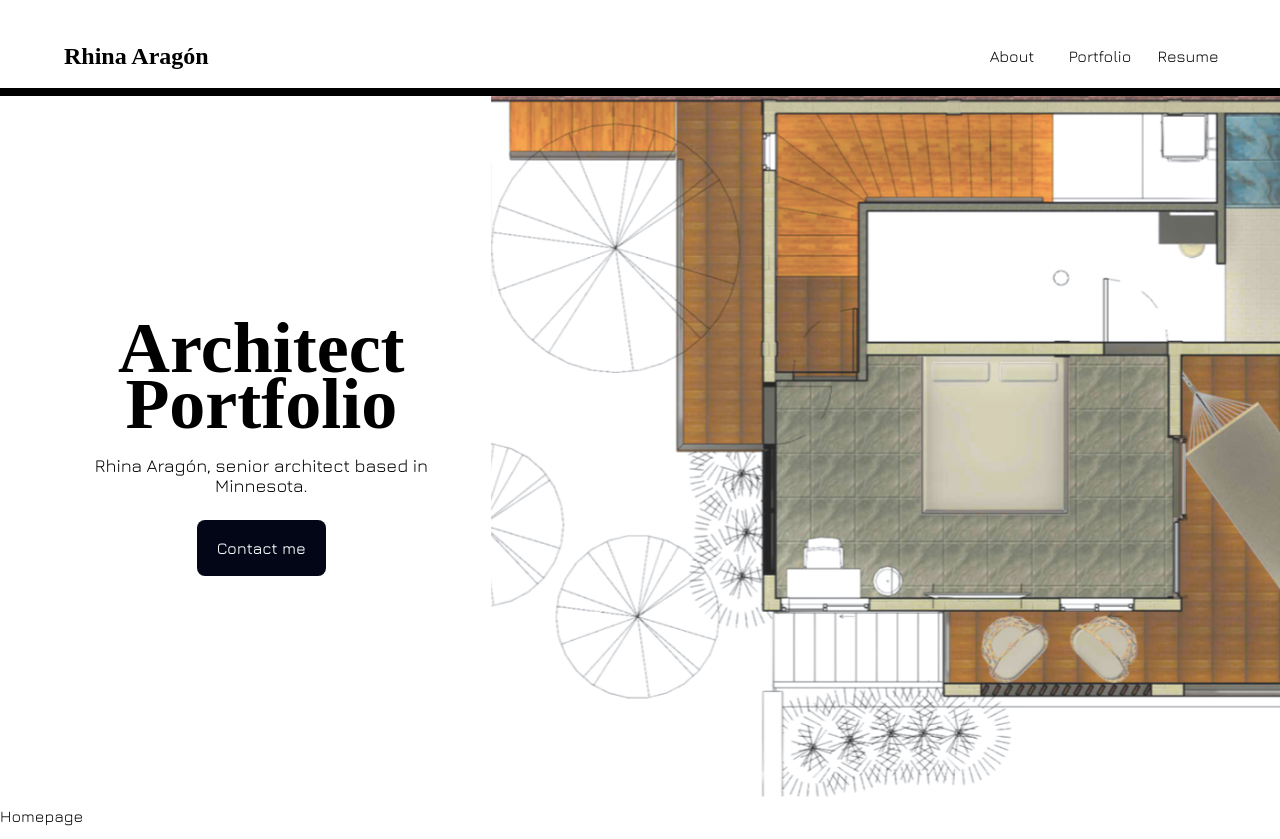
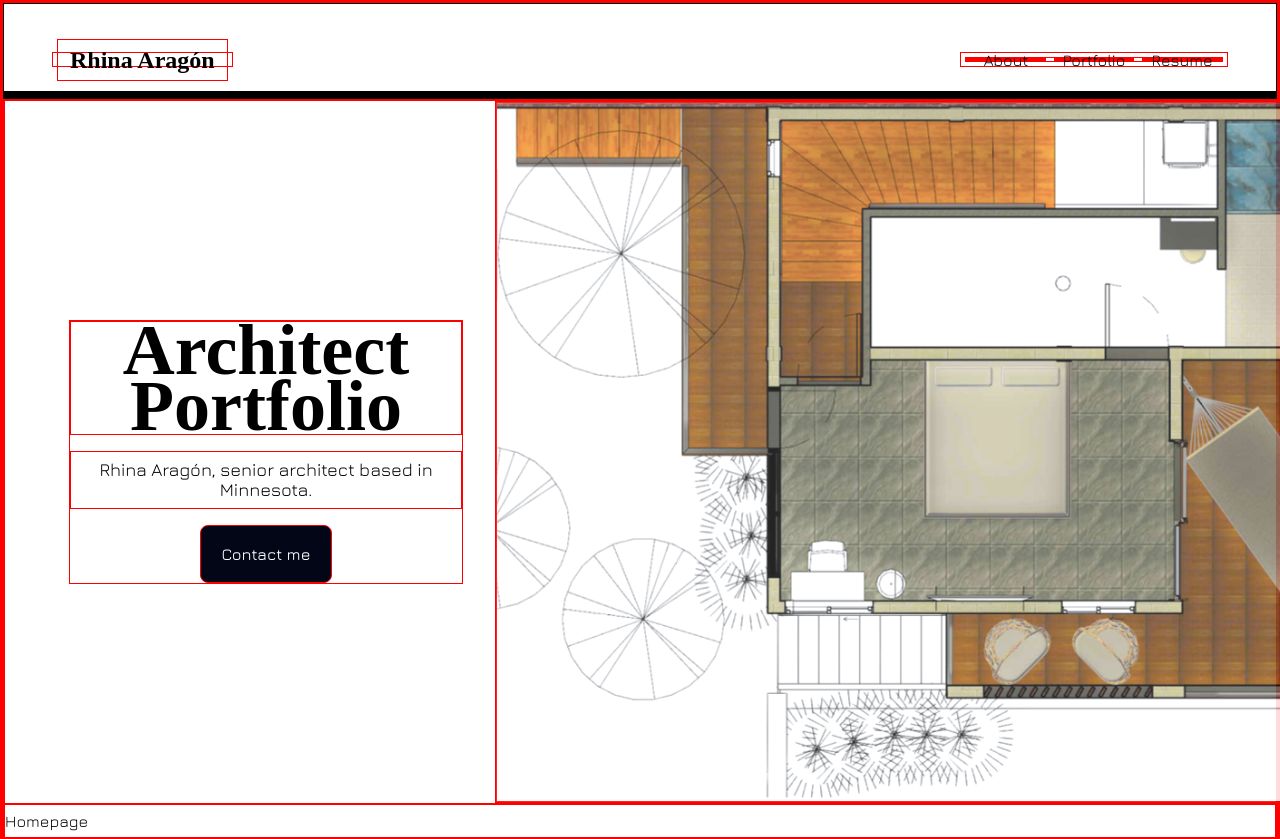
Before and after one commit to liz-garcia/architect-portfolio, a React (Vite) app in the folder client/: page / in a window 1280 px wide. Shown: the top 839 px of the page. Built offline with nearby package versions, Linux system fonts and the light colour scheme; a web font is replaced by a local one.

Commit message:
Minor optimization.

```diff
--- a/client/src/components/HeroSection.jsx
+++ b/client/src/components/HeroSection.jsx
@@ -14,9 +14,9 @@ const h1Style =
   "font-serif font-bold mb-4 lg:text-5xl/[2.5rem] xl:text-6xl/[3rem] 2xl:text-7xl/[3.5rem] md:mb-2 sm:mb-1";
 const h2Style = "text-lg/5 py-2 mb-4 md:mb-2";
 // Image div
-const heroImgContainerStyle = "w-2/3 h-full md:w-full md:h-2/3";
+const heroImgContainerStyle = "w-2/3 h-full md:h-2/3 md:w-full";
 const heroImgStyle =
-  "size-full object-cover transition-opacity duration-1000 ease-in-out";
+  "size-full object-cover transition-opacity duration-1000 ease-in-out p-0";
 
 // HeroSection component
 function HeroSection() {
--- a/client/src/index.css
+++ b/client/src/index.css
@@ -11,9 +11,9 @@
 @tailwind utilities;
 
 /* ! Visualize area for each element */
-/* * {
+* {
   border: 1px red solid;
-} */
+}
 
 /* * Previously Index.css */
 /* :root {
```
